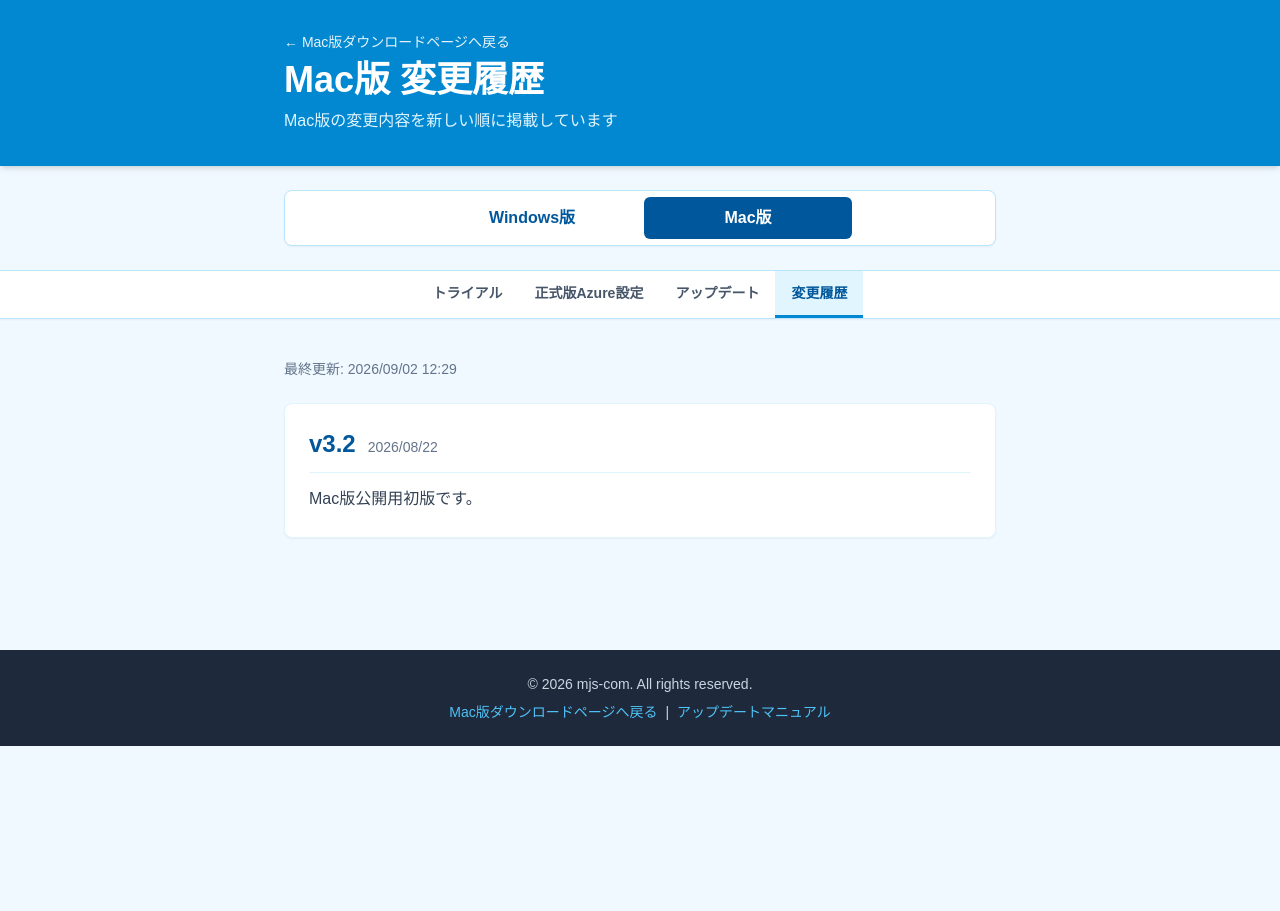
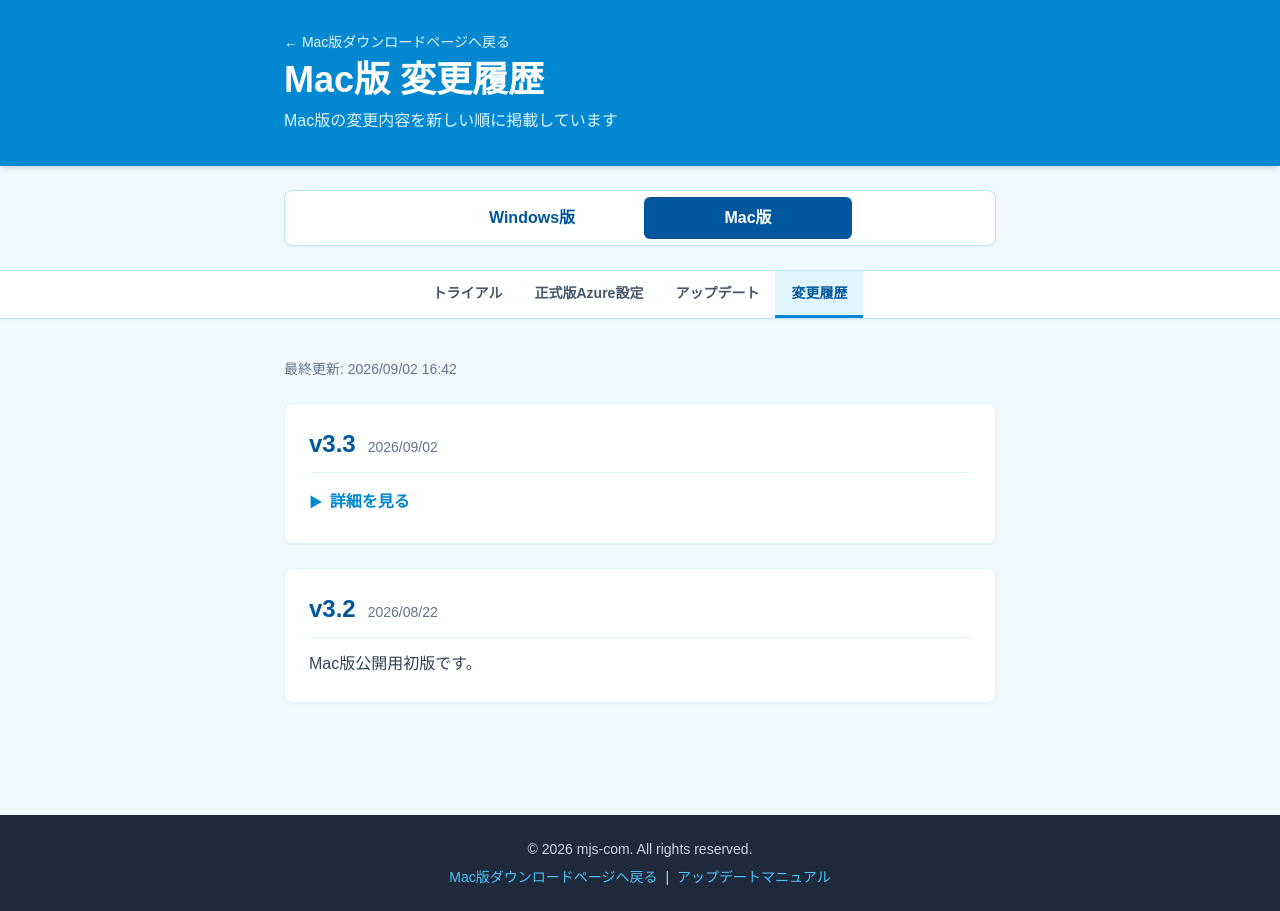
Before and after one commit to mjs-com/karustep-download-site, a Jekyll site: the page mac/changelog/index.html, which Jekyll copies as it is, in a window 1280 px wide. Built offline with Jekyll 4.4.1, drawn with Linux system fonts in a browser that asks for light colours; nearby versions of some CDN libraries.

Commit message:
chore(changelog): update Windows and Mac release history

```diff
--- a/changelog/index.html
+++ b/changelog/index.html
@@ -67,7 +67,7 @@
     </nav>
     <main class="max-w-reading mx-auto px-6 py-10">
         <p class="text-sm text-slate-500 mb-6">
-            最終更新: <time datetime="2026-09-02T03:29:50.563Z">2026/09/02 12:29</time>
+            最終更新: <time datetime="2026-09-02T07:42:09.371Z">2026/09/02 16:42</time>
         </p>
 
         <article id="v37.3" class="bg-white rounded-lg shadow-sm border border-karu-bg p-6 mb-6 scroll-mt-6">
--- a/mac/changelog/index.html
+++ b/mac/changelog/index.html
@@ -67,8 +67,27 @@
     </nav>
     <main class="max-w-reading mx-auto px-6 py-10">
         <p class="text-sm text-slate-500 mb-6">
-            最終更新: <time datetime="2026-09-02T03:29:50.875Z">2026/09/02 12:29</time>
+            最終更新: <time datetime="2026-09-02T07:42:09.430Z">2026/09/02 16:42</time>
         </p>
+
+        <article id="mac-v3.3" class="bg-white rounded-lg shadow-sm border border-karu-bg p-6 mb-6 scroll-mt-6">
+            <header class="flex flex-wrap items-baseline gap-3 mb-3 pb-3 border-b border-karu-bg">
+                <h2 class="text-2xl font-bold text-karu-deep">v3.3</h2>
+                <time datetime="2026-09-02T07:41:58Z" class="text-sm text-slate-500">2026/09/02</time>
+            </header>
+            <details class="changelog-details">
+                <summary class="cursor-pointer text-karu-primary font-semibold hover:underline select-none py-1">詳細を見る</summary>
+                <div class="prose prose-slate max-w-none prose-headings:text-karu-deep prose-headings:font-bold prose-a:text-karu-primary prose-code:text-karu-deep prose-code:bg-karu-bg prose-code:px-1.5 prose-code:py-0.5 prose-code:rounded prose-code:before:content-none prose-code:after:content-none mt-4"><ul>
+<li>システムプロンプトの<code>info</code>、<code>fact</code>、<code>assessment</code>、<code>todo</code>検知を改善。</li>
+<li>macOS標準のコピーや貼り付けなどが使えるよう修正</li>
+<li>要約結果が太字になるバグを修正</li>
+<li>停止済みセッションの「文字起こし全文を編集…」を追加。成できるようにした。</li>
+<li>Windows版の固定ホットキーをMac向けに移植。</li>
+<li>「ショートカットキー設定」を拡張。</li>
+</ul>
+</div>
+            </details>
+        </article>
 
         <article id="mac-v3.2" class="bg-white rounded-lg shadow-sm border border-karu-bg p-6 mb-6 scroll-mt-6">
             <header class="flex flex-wrap items-baseline gap-3 mb-3 pb-3 border-b border-karu-bg">
```
